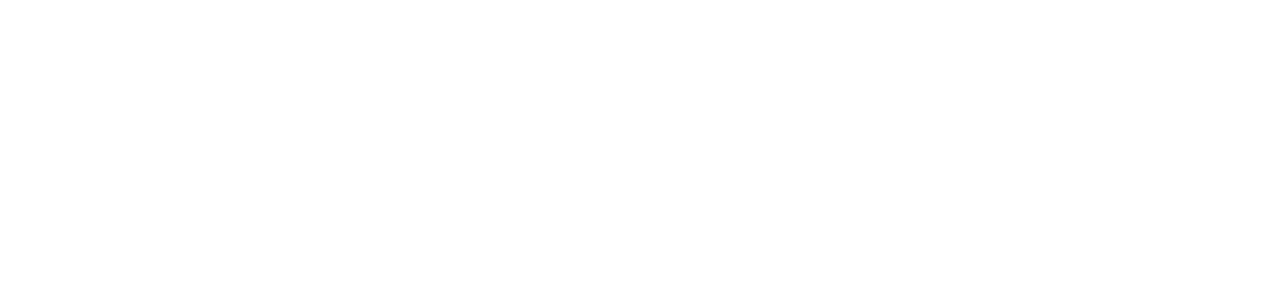
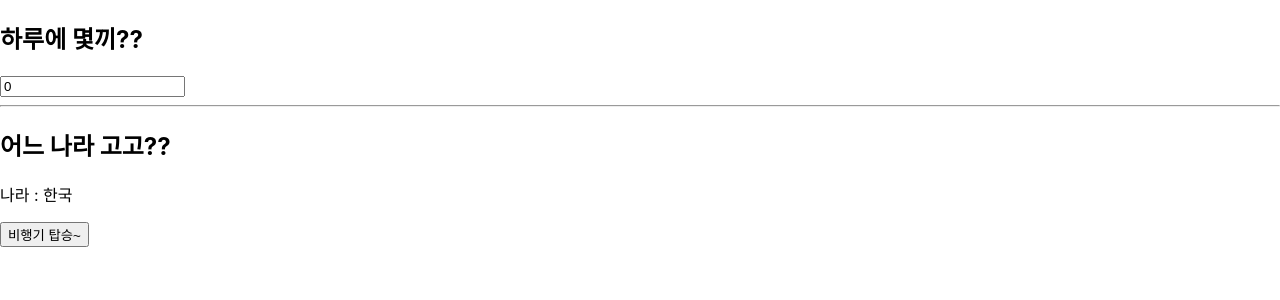
Before and after one commit to Hugekyung/Learn-React, a React (Create React App) app: page / in a window 1280 px wide. Shown: the top 300 px of the page. Built offline with nearby package versions, Linux system fonts and the light colour scheme.

Commit message:
컴포넌트 명 첫글자를 대문자로 변경

```diff
--- a/src/App.tsx
+++ b/src/App.tsx
@@ -5,13 +5,13 @@
 import InputSample from "inputSample";
 import React from "react";
 import ShowName from "ShowName";
-import exampleUM from "./useUseMemo";
+import { ExampleUM } from "./useUseMemo";
 
 class App extends React.Component {
     public render() {
         return (
             <div>
-                <exampleUM />
+                <ExampleUM />
                 {/* <Hello name="해찬" />
                 <ExampleProps />
                 <ShowName name="yanghaechan" /> */}
--- a/src/useUseMemo.tsx
+++ b/src/useUseMemo.tsx
@@ -1,7 +1,7 @@
 /* eslint-disable react-hooks/rules-of-hooks */
 import { useEffect, useMemo, useState } from "react";
 
-const exampleUM = () => {
+export const ExampleUM = () => {
     const [number, setNumber] = useState(0);
     const [isKorea, setIsKorea] = useState(true);
 
@@ -31,4 +31,4 @@
     );
 };
 
-export default exampleUM;
+// export default exampleUM;
```
